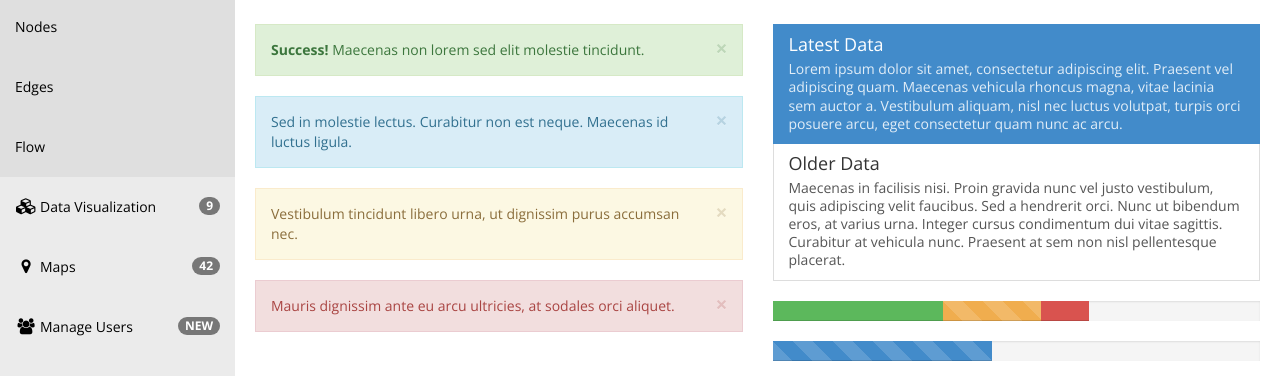
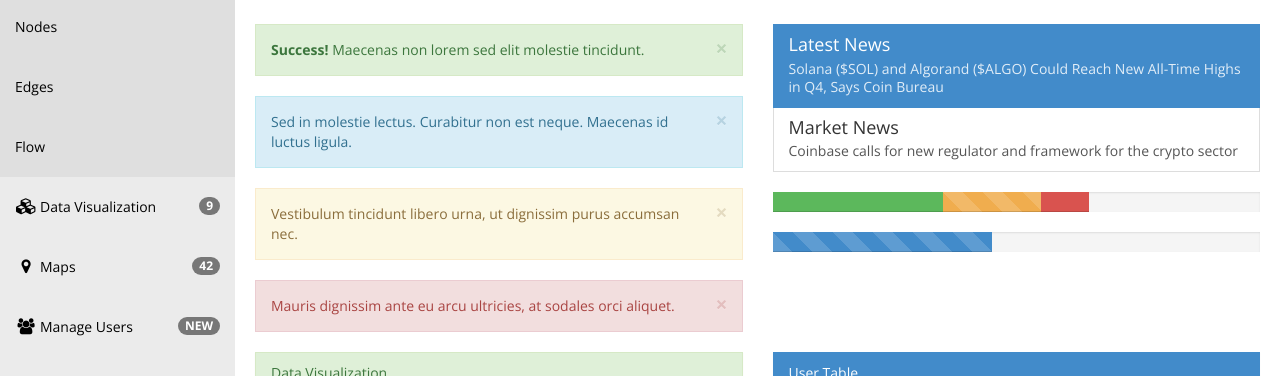
Before and after one commit to williamedwardhahn/coin, a plain HTML site: page index.html in a window 1280 px wide. Shown: the part 243-619 px from the top of the page. Drawn offline with nearby package versions, Linux system fonts and the light colour scheme.

Commit message:
Update index.html

```diff
--- a/index.html
+++ b/index.html
@@ -102,12 +102,12 @@
               <div class="templatemo-progress">
                 <div class="list-group">
                   <a href="#" class="list-group-item active">
-                    <h4 class="list-group-item-heading">Latest Data</h4>
-                    <p class="list-group-item-text">Lorem ipsum dolor sit amet, consectetur adipiscing elit. Praesent vel adipiscing quam. Maecenas vehicula rhoncus magna, vitae lacinia sem auctor a. Vestibulum aliquam, nisl nec luctus volutpat, turpis orci posuere arcu, eget consectetur quam nunc ac arcu.</p>
+                    <h4 class="list-group-item-heading">Latest News</h4>
+                    <p class="list-group-item-text">Solana ($SOL) and Algorand ($ALGO) Could Reach New All-Time Highs in Q4, Says Coin Bureau</p>
                   </a>
                   <a href="#" class="list-group-item">
-                    <h4 class="list-group-item-heading">Older Data</h4>
-                    <p class="list-group-item-text">Maecenas in facilisis nisi. Proin gravida nunc vel justo vestibulum, quis adipiscing velit faucibus. Sed a hendrerit orci. Nunc ut bibendum eros, at varius urna. Integer cursus condimentum dui vitae sagittis. Curabitur at vehicula nunc. Praesent at sem non nisl pellentesque placerat.</p>
+                    <h4 class="list-group-item-heading">Market News</h4>
+                    <p class="list-group-item-text">Coinbase calls for new regulator and framework for the crypto sector</p>
                   </a>
                 </div>
                 <div class="progress">
```
